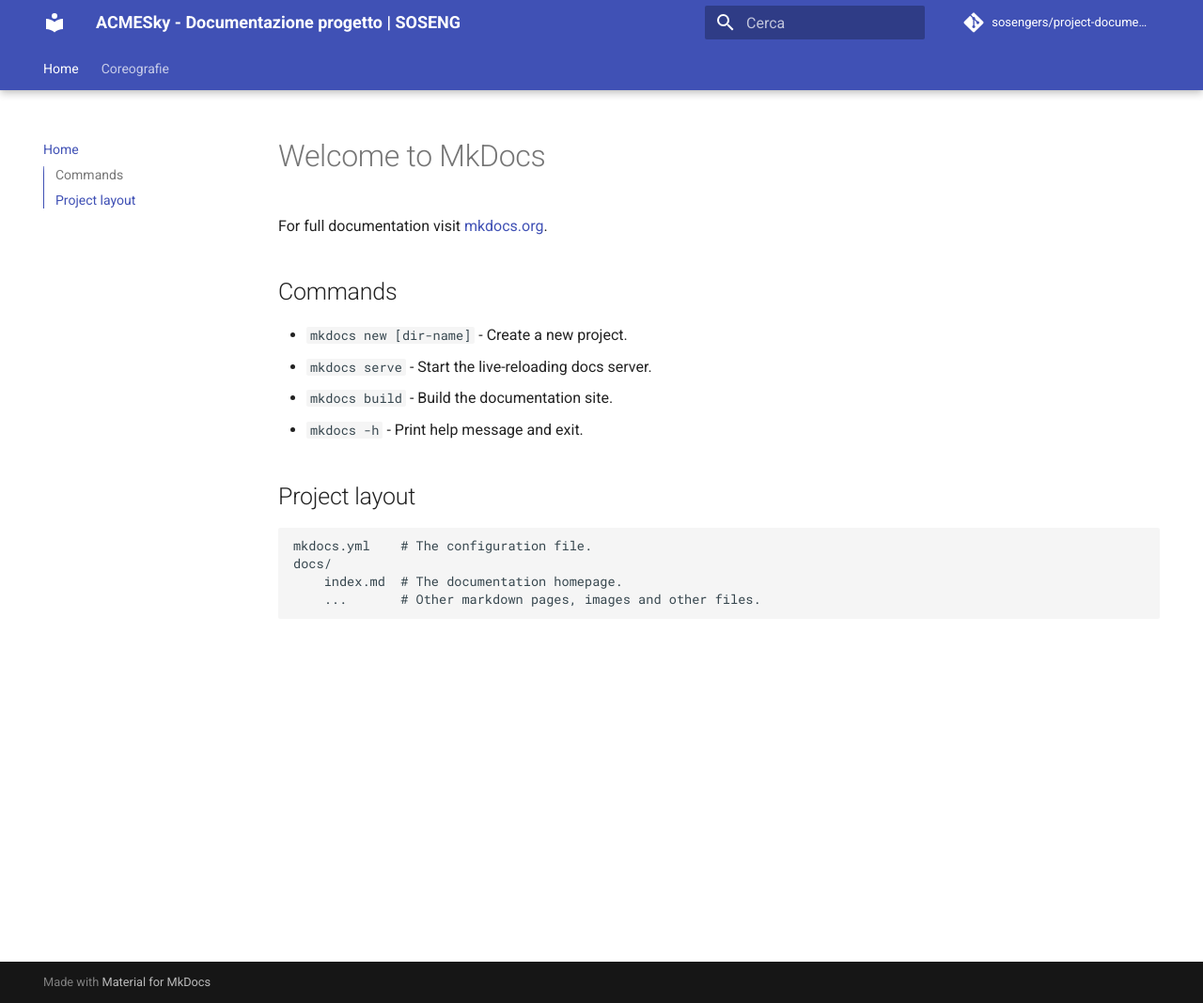
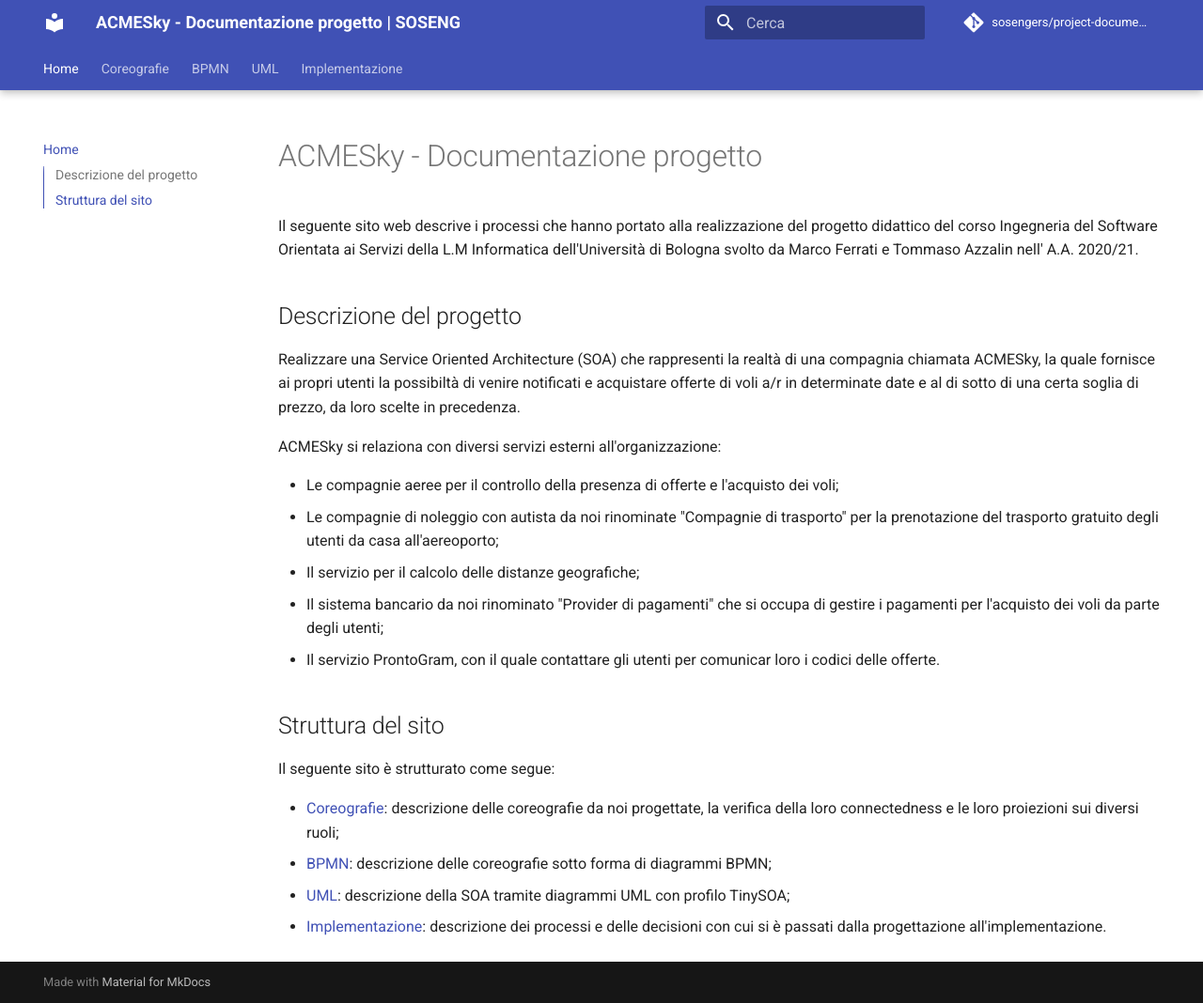
Before and after one commit to sosengers/project-documentation, an MkDocs documentation site: the page built from docs/index.md, in a window 1280 px wide and 1068 px high. Shown: the whole window at 94% size. Built offline with MkDocs 1.6.1 and Material for MkDocs 9.7.7, drawn with Linux system fonts in a browser that asks for light colours; comment, search, counter and statistics services are not loaded.

Commit message:
Aggiornata struttura del sito

```diff
--- a/docs/index.md
+++ b/docs/index.md
@@ -1,17 +1,22 @@
-# Welcome to MkDocs
+# ACMESky - Documentazione progetto
 
-For full documentation visit [mkdocs.org](https://www.mkdocs.org).
+Il seguente sito web descrive i processi che hanno portato alla realizzazione del progetto didattico del corso Ingegneria del Software Orientata ai Servizi della L.M Informatica dell'Università di Bologna svolto da Marco Ferrati e Tommaso Azzalin nell' A.A. 2020/21.
 
-## Commands
+## Descrizione del progetto
+Realizzare una Service Oriented Architecture (SOA) che rappresenti la realtà di una compagnia chiamata ACMESky, la quale fornisce ai propri utenti la possibiltà di venire notificati e acquistare offerte di voli a/r in determinate date e al di sotto di una certa soglia di prezzo, da loro scelte in precedenza.
 
-* `mkdocs new [dir-name]` - Create a new project.
-* `mkdocs serve` - Start the live-reloading docs server.
-* `mkdocs build` - Build the documentation site.
-* `mkdocs -h` - Print help message and exit.
+ACMESky si relaziona con diversi servizi esterni all'organizzazione:
 
-## Project layout
+- Le compagnie aeree per il controllo della presenza di offerte e l'acquisto dei voli;
+- Le compagnie di noleggio con autista da noi rinominate "Compagnie di trasporto" per la prenotazione del trasporto gratuito degli utenti da casa all'aereoporto;
+- Il servizio per il calcolo delle distanze geografiche;
+- Il sistema bancario da noi rinominato "Provider di pagamenti" che si occupa di gestire i pagamenti per l'acquisto dei voli da parte degli utenti;
+- Il servizio ProntoGram, con il quale contattare gli utenti per comunicar loro i codici delle offerte.
 
-    mkdocs.yml    # The configuration file.
-    docs/
-        index.md  # The documentation homepage.
-        ...       # Other markdown pages, images and other files.
+## Struttura del sito
+Il seguente sito è strutturato come segue:
+
+- [Coreografie](coreografie.md): descrizione delle coreografie da noi progettate, la verifica della loro connectedness e le loro proiezioni sui diversi ruoli;
+- [BPMN](bpmn.md): descrizione delle coreografie sotto forma di diagrammi BPMN;
+- [UML](uml.md): descrizione della SOA tramite diagrammi UML con profilo TinySOA;
+- [Implementazione](implementazione.md): descrizione dei processi e delle decisioni con cui si è passati dalla progettazione all'implementazione.
--- a/mkdocs.yml
+++ b/mkdocs.yml
@@ -18,4 +18,7 @@
   - attr_list
 nav:
   - Home: "index.md"
-  - Coreografie: "choreographies.md"
+  - Coreografie: "coreografie.md"
+  - BPMN: "bpmn.md"
+  - UML: "uml.md"
+  - Implementazione: "implementazione.md"
```
Also changed, not shown: docs/bpmn.md (added), docs/coreografie.md (renamed from docs/choreographies.md), docs/implementazione.md (added), docs/uml.md (added).
